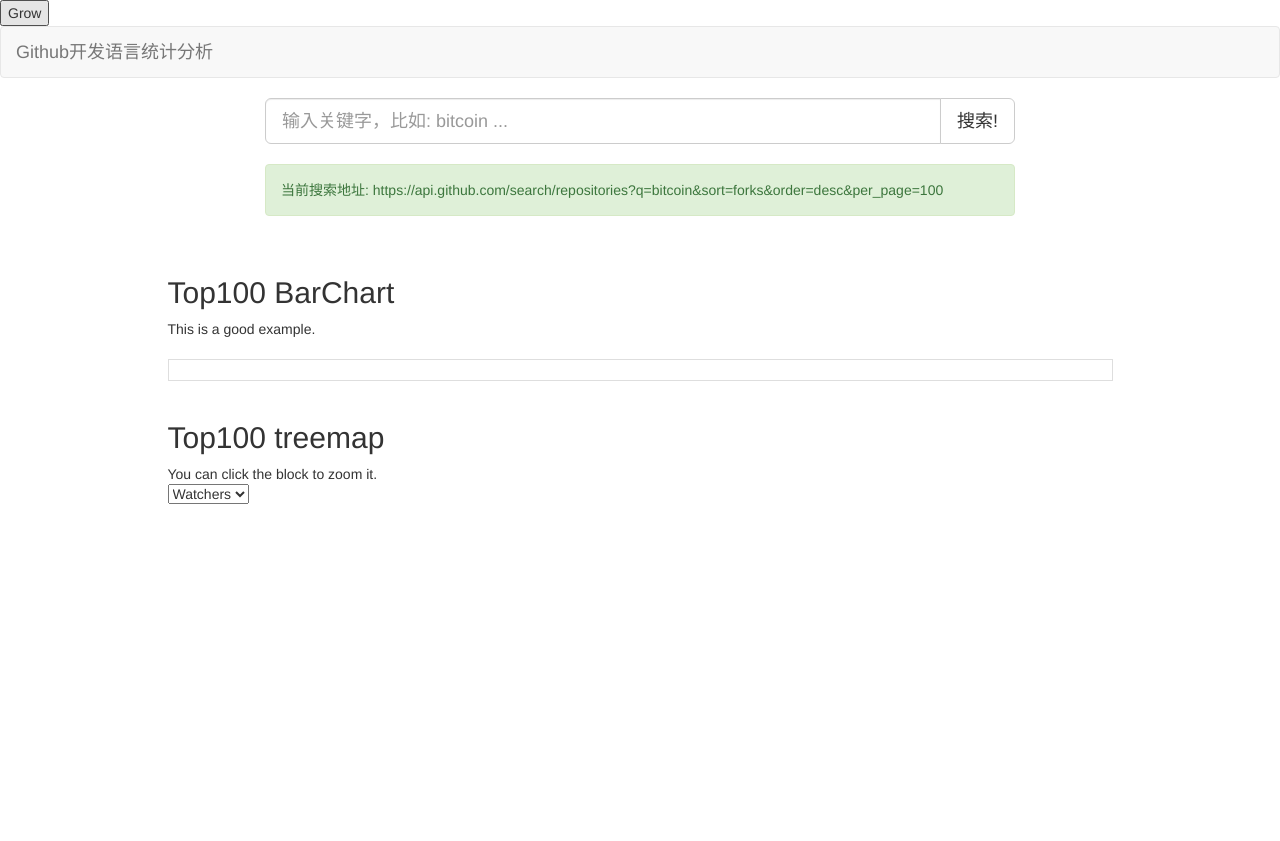
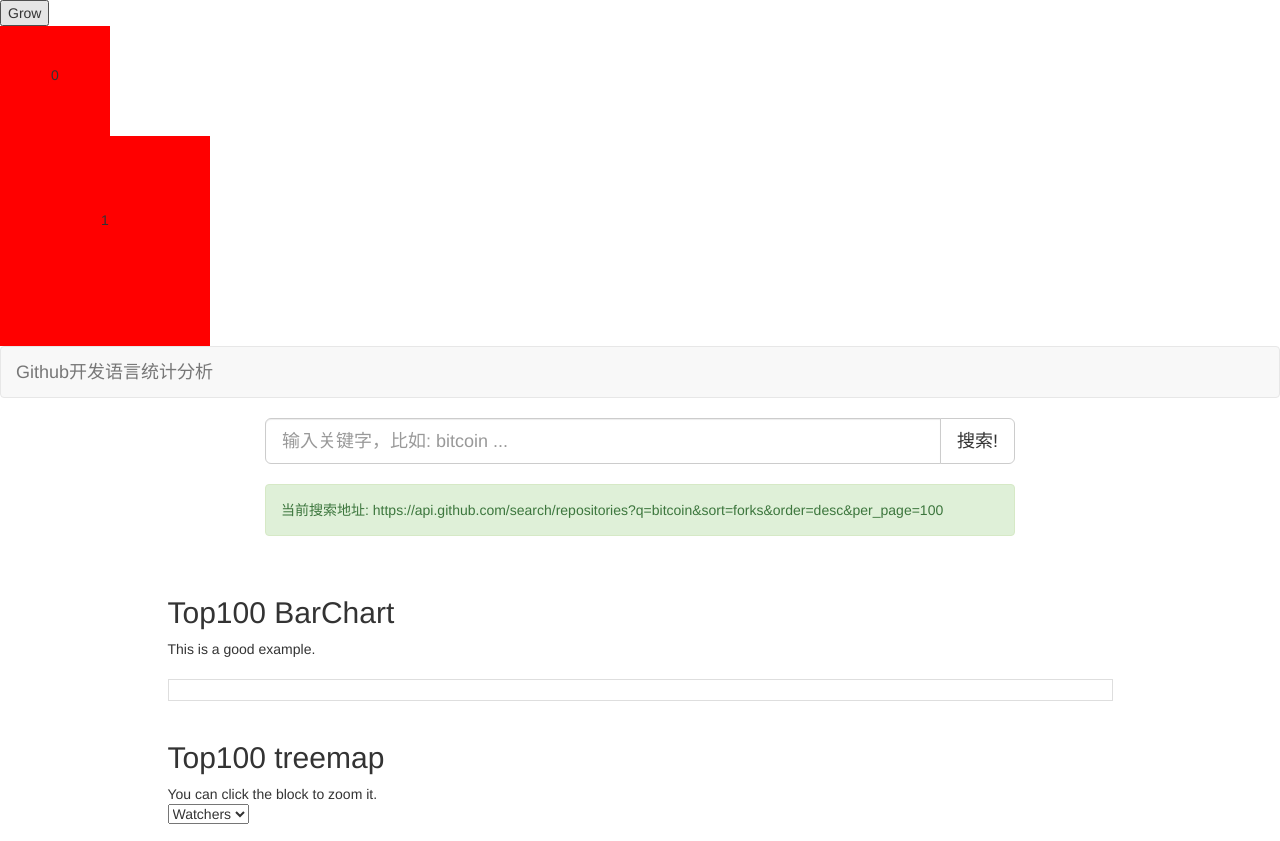
Before and after one commit to lingchong2015/sacdl, a website: page public/index.html in a window 1280 px wide. Both pictures are taken after a click on the button "Grow". Shown: the top 841 px of the page. Drawn offline with Linux system fonts and the light colour scheme; no server answers.

Commit message:
2018-02-27

```diff
--- a/public/index.html
+++ b/public/index.html
@@ -267,7 +267,63 @@
         //     createSquares(7);
         // }
 
+        function Square(size) {
+            var initialSize = size;
+            var el = null;
+            var id = getNextId();
 
+            this.grow = function() {
+                setBigger(10);
+                setColor("red");
+            };
+
+            var self = this;
+            display();
+
+            function setBigger(growBy) {
+                if (el) {
+                    size += growBy;
+                    el.style.width = size + "px";
+                    el.style.height = size + "px";
+                }
+            };
+
+            function setColor(color) {
+                if (el) {
+                    el.style.backgroundColor = color;
+                }
+            };
+
+            function display() {
+                el = document.createElement("div");
+                el.setAttribute("id", id);
+                el.setAttribute("class", "square");
+                el.style.width = size + "px";
+                el.style.height = size + "px";
+                el.innerHTML = "<p>" + id + "</p>";
+                el.onclick = self.grow;
+                document.getElementById("squares").appendChild(el);
+            };
+
+            function getNextId() {
+                var squares = document.querySelectorAll(".square");
+                if (squares) {
+                    return squares.length;
+                }
+                return 0;
+            };
+        };
+
+        window.onload = function() {
+            var square1 = new Square(100);
+            var square2 = new Square(200);
+
+            var growButton = document.getElementById("growButton");
+            growButton.onclick = function() {
+                square1.grow();
+                square2.grow();
+            }
+        }
     </script>
     <!-- /build -->
 </body>
```
